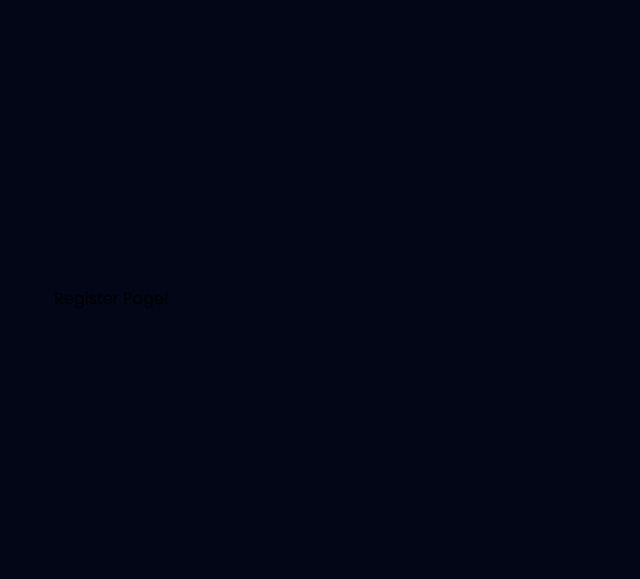
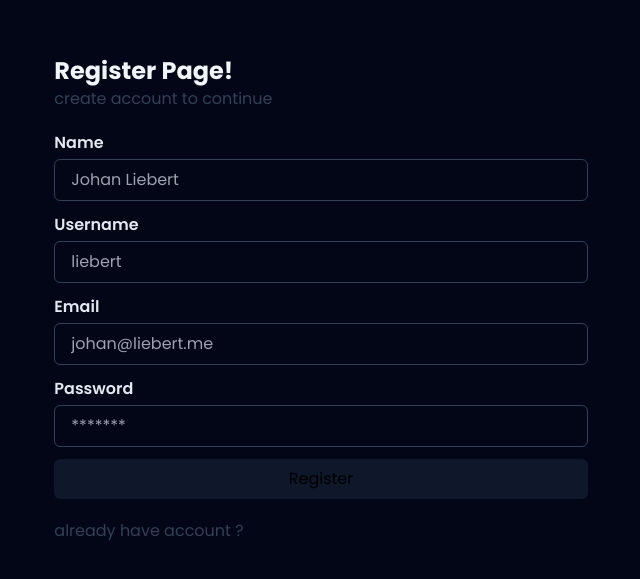
Before and after one commit to stywn04/nextPost, a Next.js app: page /auth/register in a window 1280 px wide. Shown: the part 101-680 px from the top of the page, without its empty margins (319-959 px from the left). Built offline with nearby package versions, Linux system fonts and the light colour scheme.

Commit message:
feat: register page

```diff
--- a/src/app/auth/register/page.tsx
+++ b/src/app/auth/register/page.tsx
@@ -1,4 +1,6 @@
+import { RegisterForm } from "@/components/auth/register-form";
 import type { Metadata } from "next";
+import Link from "next/link";
 
 export const metadata: Metadata = {
   title: "Register",
@@ -7,7 +9,19 @@ export const metadata: Metadata = {
 export default function RegisterPage() {
   return (
     <main>
-      <h1>Register Page!</h1>
+      <section>
+        <h1 className="font-bold text-2xl text-slate-100">Register Page!</h1>
+        <p className="text-slate-700">create account to continue</p>
+      </section>
+      <RegisterForm />
+      <section>
+        <Link
+          href={"/auth/login"}
+          className="text-slate-700 hover:text-slate-400"
+        >
+          already have account ?
+        </Link>
+      </section>
     </main>
   );
 }
--- /dev/null
+++ b/src/components/auth/field-error.tsx
@@ -0,0 +1,11 @@
+import { FieldError } from "react-hook-form";
+
+export function ErrorField({
+  fieldError,
+}: {
+  fieldError: FieldError | undefined;
+}) {
+  return fieldError ? (
+    <span className="text-red-600 text-sm">{fieldError.message}</span>
+  ) : null;
+}
--- /dev/null
+++ b/src/components/auth/register-form.tsx
@@ -0,0 +1,83 @@
+"use client";
+
+import { RegisterType, registerSchema } from "@/libs/schema/auth.schema";
+import { zodResolver } from "@hookform/resolvers/zod";
+import { useForm } from "react-hook-form";
+import { ErrorField } from "./field-error";
+
+export function RegisterForm() {
+  const {
+    register,
+    reset,
+    handleSubmit,
+    formState: { errors },
+  } = useForm<RegisterType>({ resolver: zodResolver(registerSchema) });
+
+  async function registerHandler(fields: RegisterType) {
+    console.log(fields);
+  }
+
+  return (
+    <section className="py-5">
+      <form onSubmit={handleSubmit(registerHandler)}>
+        <fieldset className="flex flex-col gap-3">
+          <div className="flex flex-col gap-1">
+            <label htmlFor="name" className="text-slate-200 font-semibold">
+              Name
+            </label>
+            <input
+              id="name"
+              type="text"
+              placeholder="Johan Liebert"
+              className="w-full py-2 px-4 rounded-md bg-transparent border border-slate-700"
+              {...register("name")}
+            />
+            <ErrorField fieldError={errors.name} />
+          </div>
+          <div className="flex flex-col gap-1">
+            <label htmlFor="username" className="text-slate-200 font-semibold">
+              Username
+            </label>
+            <input
+              id="username"
+              type="text"
+              placeholder="liebert"
+              className="w-full py-2 px-4 rounded-md bg-transparent border border-slate-700"
+              {...register("username")}
+            />
+            <ErrorField fieldError={errors.username} />
+          </div>
+          <div className="flex flex-col gap-1">
+            <label htmlFor="email" className="text-slate-200 font-semibold">
+              Email
+            </label>
+            <input
+              id="email"
+              type="email"
+              placeholder="johan@liebert.me"
+              className="w-full py-2 px-4 rounded-md bg-transparent border border-slate-700"
+              {...register("email")}
+            />
+            <ErrorField fieldError={errors.email} />
+          </div>
+          <div className="flex flex-col gap-1">
+            <label htmlFor="password" className="text-slate-200 font-semibold">
+              Password
+            </label>
+            <input
+              id="password"
+              type="password"
+              placeholder="*******"
+              className="w-full py-2 px-4 rounded-md bg-transparent border border-slate-700"
+              {...register("password")}
+            />
+            <ErrorField fieldError={errors.password} />
+          </div>
+          <button className="w-full py-2 bg-slate-900 rounded-md">
+            Register
+          </button>
+        </fieldset>
+      </form>
+    </section>
+  );
+}
--- /dev/null
+++ b/src/libs/schema/auth.schema.ts
@@ -0,0 +1,10 @@
+import { z } from "zod";
+
+export const registerSchema = z.object({
+  name: z.string().min(3, "Name too short, min 3 chars!"),
+  username: z.string().min(2, "Username too short, min 2 chars!"),
+  email: z.string().email("Invalid email!"),
+  password: z.string().min(6, "Password too short, min 6 chars!"),
+});
+
+export type RegisterType = z.infer<typeof registerSchema>;
```
